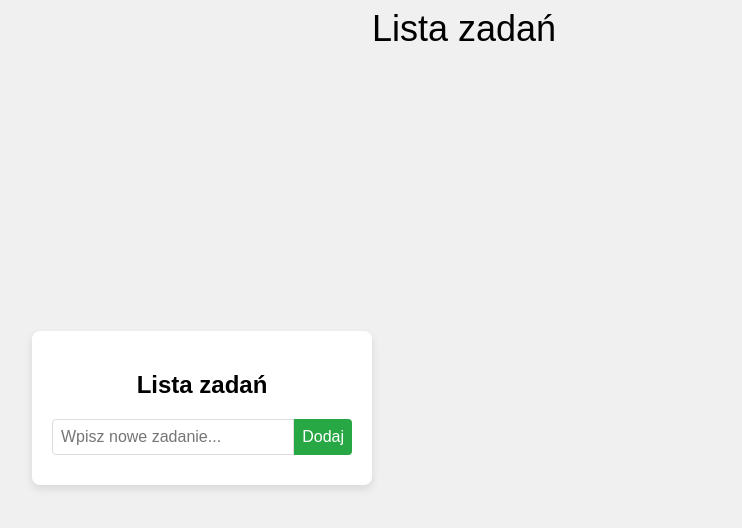
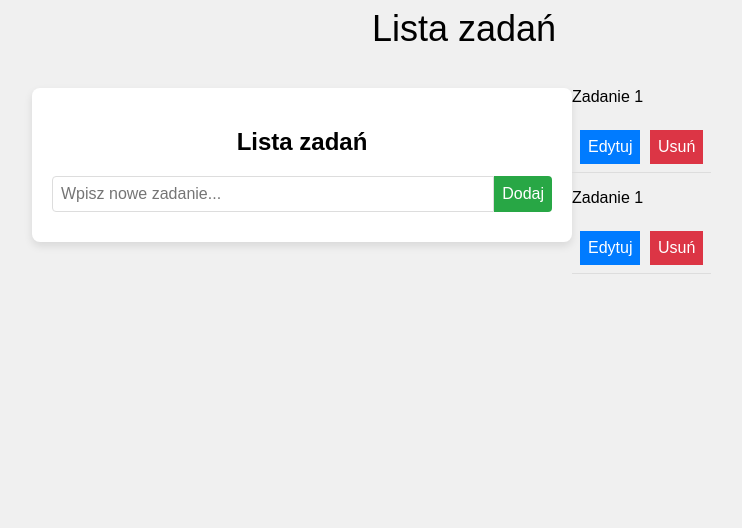
Before and after one commit to Hubertszczerbowski/Zadanie_Gurpowe_Lista, a plain HTML site: page index.html in a window 1280 px wide. Shown: the whole page, without its empty margins (176-918 px from the left). Drawn offline with Linux system fonts and the light colour scheme.

Commit message:
Aktualizacja2

```diff
--- a/index.html
+++ b/index.html
@@ -8,8 +8,9 @@
 </head>
 <body>
     <header>Lista zadań</header>
+    <div class="Zadania">
         <div class="Dodawanie_zadan">
-        <div class="Zadania">
+            <div class="Aplikacja">
                 <h2>Lista zadań</h2>
 
                 <!-- Formularz do dodawania zadania -->
@@ -17,10 +18,35 @@
                   <input type="text" name="task" placeholder="Wpisz nowe zadanie..." required>
                   <button type="submit" class="add-btn">Dodaj</button>
                 </form>
+
             </div>
         </div>
+        <div class="Lista">
             <div class="Lista_zadan">
-
+                <span>Zadanie 1</span>
+                <ul>
+                    <!-- Przykładowe zadania, które można zastąpić dynamicznymi danymi z backendu -->
+                    <li>
+                        <div>
+                            <button type="submit" class="edit-btn">Edytuj</button>
+                            <button type="submit" class="delete-btn">Usuń</button>
+                        </div>
+                    </li>
+                    <!-- Dodaj więcej zadań tutaj jako <li> lub dynamicznie z backendu -->
+                </ul>
+                <span>Zadanie 1</span>
+                <ul>
+                    <!-- Przykładowe zadania, które można zastąpić dynamicznymi danymi z backendu -->
+                    <li>
+                        <div>
+                            <button type="submit" class="edit-btn">Edytuj</button>
+                            <button type="submit" class="delete-btn">Usuń</button>
+                        </div>
+                    </li>
+                    <!-- Dodaj więcej zadań tutaj jako <li> lub dynamicznie z backendu -->
+                </ul>
+            </div>
+        </div>
     </div>
 </body>
 </html>
--- a/style.css
+++ b/style.css
@@ -16,12 +16,25 @@ header {
     justify-content: flex-start;
     align-items: center;
 }
-.Zadania {
+.Aplikacja {
   background: #fff;
   padding: 20px;
   border-radius: 8px;
-  width: 300px;
+  width: 500px;
   box-shadow: 0 4px 8px rgba(0,0,0,0.1);
+}
+.Zadania {
+    display: flex;
+    justify-content: space-between;
+}
+.Lista_zadan {
+    width: 200px;
+    display: flex;
+    flex-wrap: wrap;
+}
+.Lista {
+    width: 600px;
+    margin-right: 200px;
 }
 h2 {
   text-align: center;
```
Lines whose indentation alone changed are shown as unchanged.
